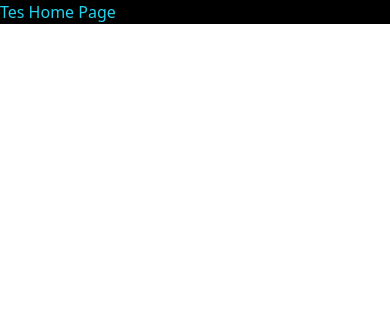
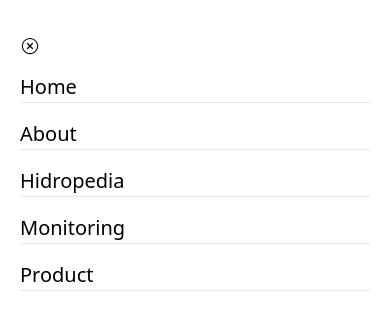
Before and after one commit to PalapaPixel/fe-hydrosense, a React (Vite) app: page /home in a window 390 px wide. Shown: the top 330 px of the page. Built offline with nearby package versions, Linux system fonts and the light colour scheme.

Commit message:
feat(navbar) : create navbar responsive

```diff
--- a/package.json
+++ b/package.json
@@ -12,6 +12,7 @@
   "dependencies": {
     "react": "^18.2.0",
     "react-dom": "^18.2.0",
+    "react-icons": "^5.2.1",
     "react-router-dom": "^6.23.0"
   },
   "devDependencies": {
--- /dev/null
+++ b/src/components/Elements/Navbar/index.jsx
@@ -0,0 +1,92 @@
+import { Link } from "react-router-dom";
+import Logo from "../../../assets/logo.png";
+import { IoMdMenu, IoIosCloseCircleOutline } from "react-icons/io";
+import { useState } from "react";
+
+const navLink = [
+  {
+    id: 1,
+    title: "Home",
+  },
+  {
+    id: 2,
+    title: "About",
+  },
+  {
+    id: 3,
+    title: "Hidropedia",
+  },
+  {
+    id: 4,
+    title: "Monitoring",
+  },
+  {
+    id: 5,
+    title: "Product",
+  },
+];
+
+const Navbar = () => {
+  const [nav, setNav] = useState(false);
+
+  return (
+    <div className="flex justify-between items-center px-5 lg:px-[15px] h-[80px] w-full fixed top-4">
+      <div className="w-[113px] h-[58px]">
+        <a href="#">
+          <img src={Logo} alt="logo_hydrosense" />
+        </a>
+      </div>
+      <ul className="hidden md:flex">
+        <li className="flex gap-x-20 ">
+          {navLink.map((item) => {
+            return (
+              <Link
+                to={item.id}
+                key={item.id}
+                className="hover:text-liniear-greem2 text-[20px] md:text-xl"
+              >
+                {item.title}
+              </Link>
+            );
+          })}
+        </li>
+      </ul>
+      <div className="flex items-center gap-x-5">
+        <button className="px-6 lg:px-10 py-2 text-[20px] bg-liniear-greem outline-none hover:bg-liniear-greem2 hover:text-white rounded-full">
+          Login
+        </button>
+        <IoMdMenu
+          className="text-[20px] block md:hidden"
+          onClick={() => setNav((prev) => !prev)}
+        />
+      </div>
+      <div
+        className={`${
+          nav ? "right-0 " : "-right-[100%]"
+        } flex flex-col gap-4 pt-5 px-5 xl:hidden absolute top-0 right-0 w-full h-screen bg-white`}
+      >
+        <IoIosCloseCircleOutline
+          className="cursor-pointer text-[20px]"
+          onClick={() => setNav((prev) => !prev)}
+        />
+        <ul className="md:hidden">
+          <li className="flex gap-y-4 flex-col">
+            {navLink.map((item) => {
+              return (
+                <Link
+                  to={item.id}
+                  key={item.id}
+                  className="hover:text-liniear-greem2 text-[20px] xl:text-xl border-b cursor-pointer"
+                >
+                  {item.title}
+                </Link>
+              );
+            })}
+          </li>
+        </ul>
+      </div>
+    </div>
+  );
+};
+
+export default Navbar;
--- a/src/main.jsx
+++ b/src/main.jsx
@@ -2,13 +2,9 @@ import React from "react";
 import ReactDOM from "react-dom/client";
 import "./index.css";
 import { RouterProvider, createBrowserRouter } from "react-router-dom";
-import HomePage from "./pages/Home";
+import HomePage from "./pages/homePage";
 
 const router = createBrowserRouter([
-  {
-    path: "/",
-    element: <div>Tes</div>,
-  },
   {
     path: "/home",
     element: <HomePage />,
--- a/src/pages/Home.jsx
+++ /dev/null
@@ -1,9 +0,0 @@
-const HomePage = () => {
-  return (
-    <div className="bg-black">
-      <h1 className="text-cyan-400">Tes Home Page</h1>
-    </div>
-  );
-};
-
-export default HomePage;
--- /dev/null
+++ b/src/pages/homePage.jsx
@@ -0,0 +1,11 @@
+import Navbar from "../components/Elements/Navbar";
+
+const HomePage = () => {
+  return (
+    <div>
+      <Navbar />
+    </div>
+  );
+};
+
+export default HomePage;
--- a/tailwind.config.js
+++ b/tailwind.config.js
@@ -2,7 +2,12 @@
 export default {
   content: ["./index.html", "./src/**/*.{js,ts,jsx,tsx}"],
   theme: {
-    extend: {},
+    extend: {
+      colors: {
+        "liniear-greem": "#93CB6F",
+        "liniear-greem2": "#73BA5A",
+      },
+    },
   },
   plugins: [],
 };
```
Also changed, not shown: src/assets/logo.png (added), 1 other file (tests, documents, lock files or other folders).
